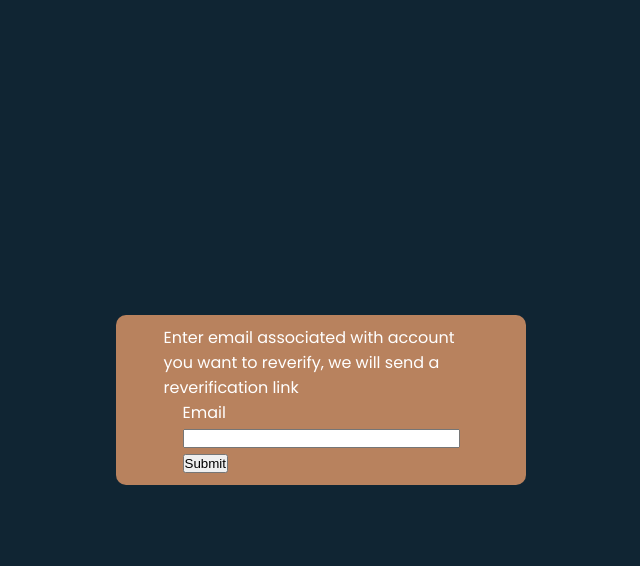
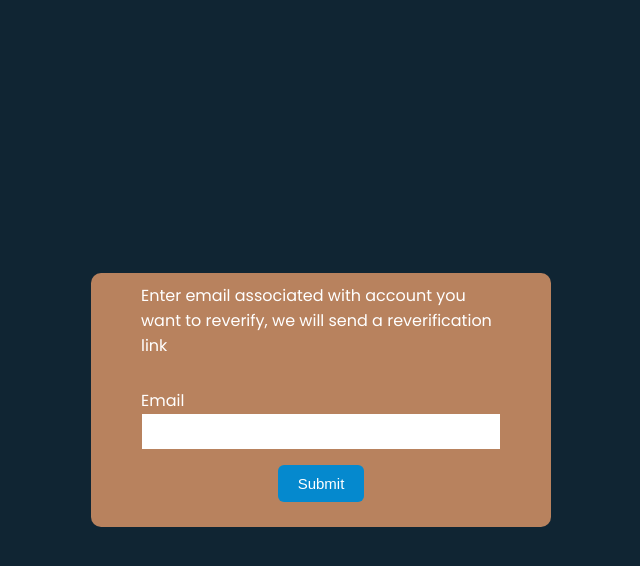
Before and after one commit to Emogy-reunion/E-commerce_app, a Flask app: page /resend_verification_email in a window 1280 px wide. Shown: the top 566 px of the page, without its empty margins (319-959 px from the left). Run offline with Flask 3, Linux system fonts and the light colour scheme.

Commit message:
modify the styling of the reverification page to make it visually appealing

```diff
--- a/static/css/reverification.css
+++ b/static/css/reverification.css
@@ -17,7 +17,7 @@ body {
 }
 
 #container {
-	width: 350px;
+	width: 400px;
 	padding: 10px 30px;
 	display: flex;
 	flex-direction: column;
@@ -29,7 +29,9 @@ body {
 
 #container p {
 	width: 90%;
+	padding-bottom: 5px;
 	box-sizing: border-box;
+}
 
 .alert {
 	border: 1px solid transparent;
```
